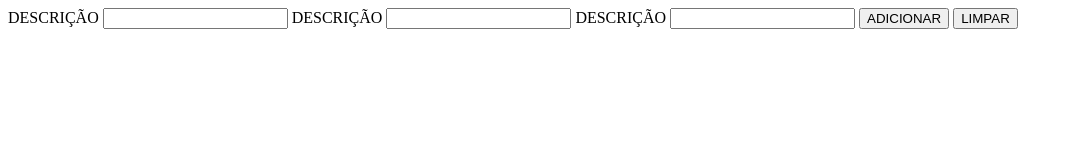
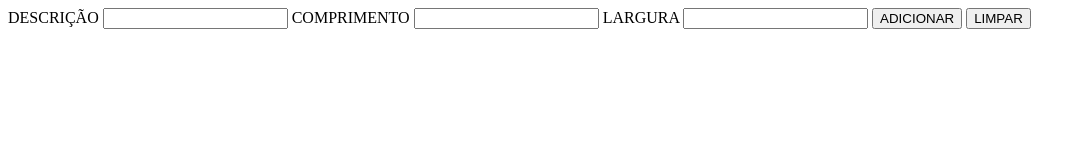
Before and after one commit to JaoToin/AVALIA-O-03, a plain HTML site: page index.html in a window 1280 px wide. Shown: the whole page, without its empty margins (0-1086 px from the left). Drawn offline with Linux system fonts and the light colour scheme.

Commit message:
finalizado o arquivo  index.html

```diff
--- a/index.html
+++ b/index.html
@@ -17,10 +17,10 @@
             <label for="descricao">DESCRIÇÃO</label>
             <input type="text" name="descricao" id="descricao">
 
-            <label for="comprimento">DESCRIÇÃO</label>
+            <label for="comprimento">COMPRIMENTO</label>
             <input type="text" name="comprimento" id="comprimento">
 
-            <label for="largura">DESCRIÇÃO</label>
+            <label for="largura">LARGURA</label>
             <input type="text" name="largura" id="largura">
 
             <button type="submit">ADICIONAR</button>
```
